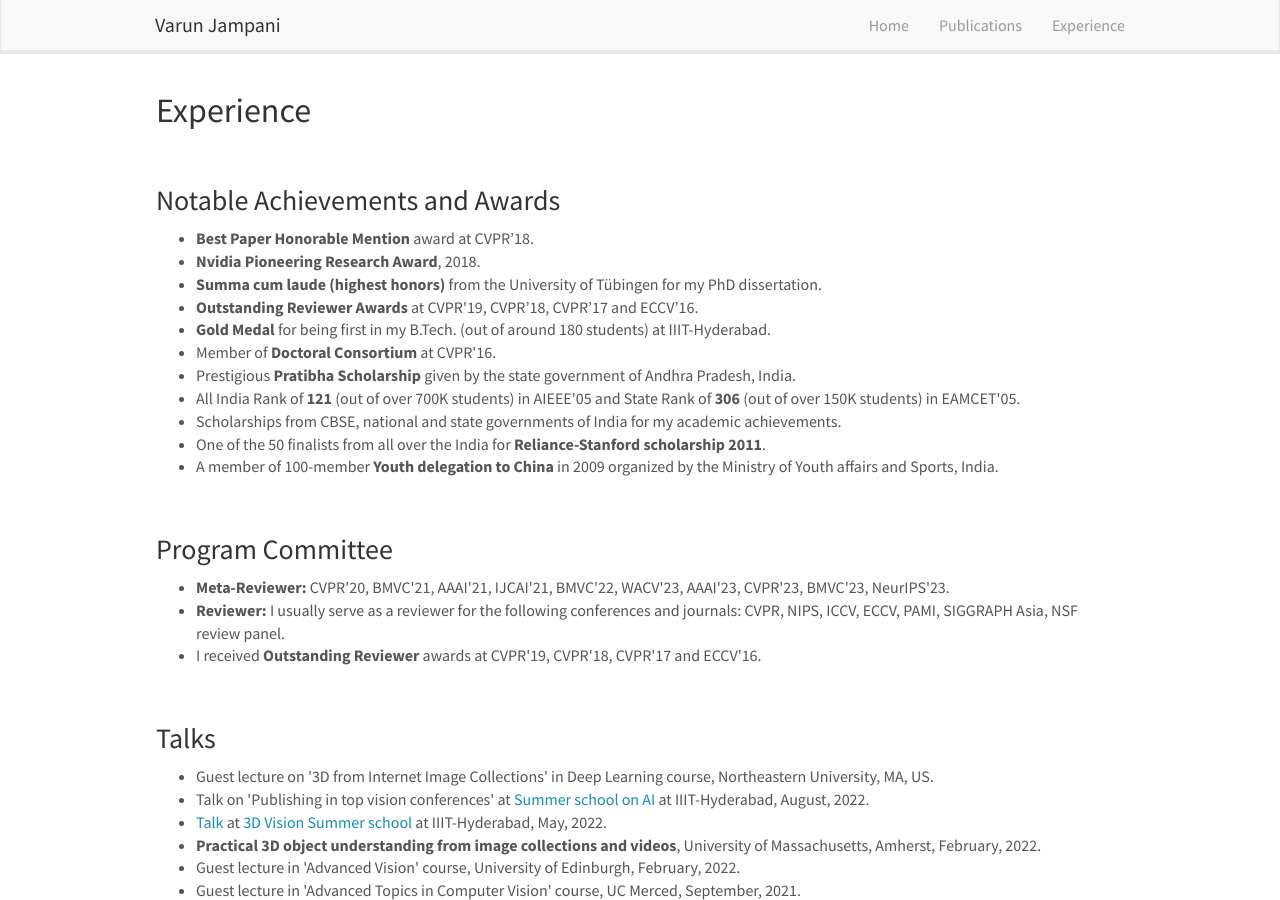
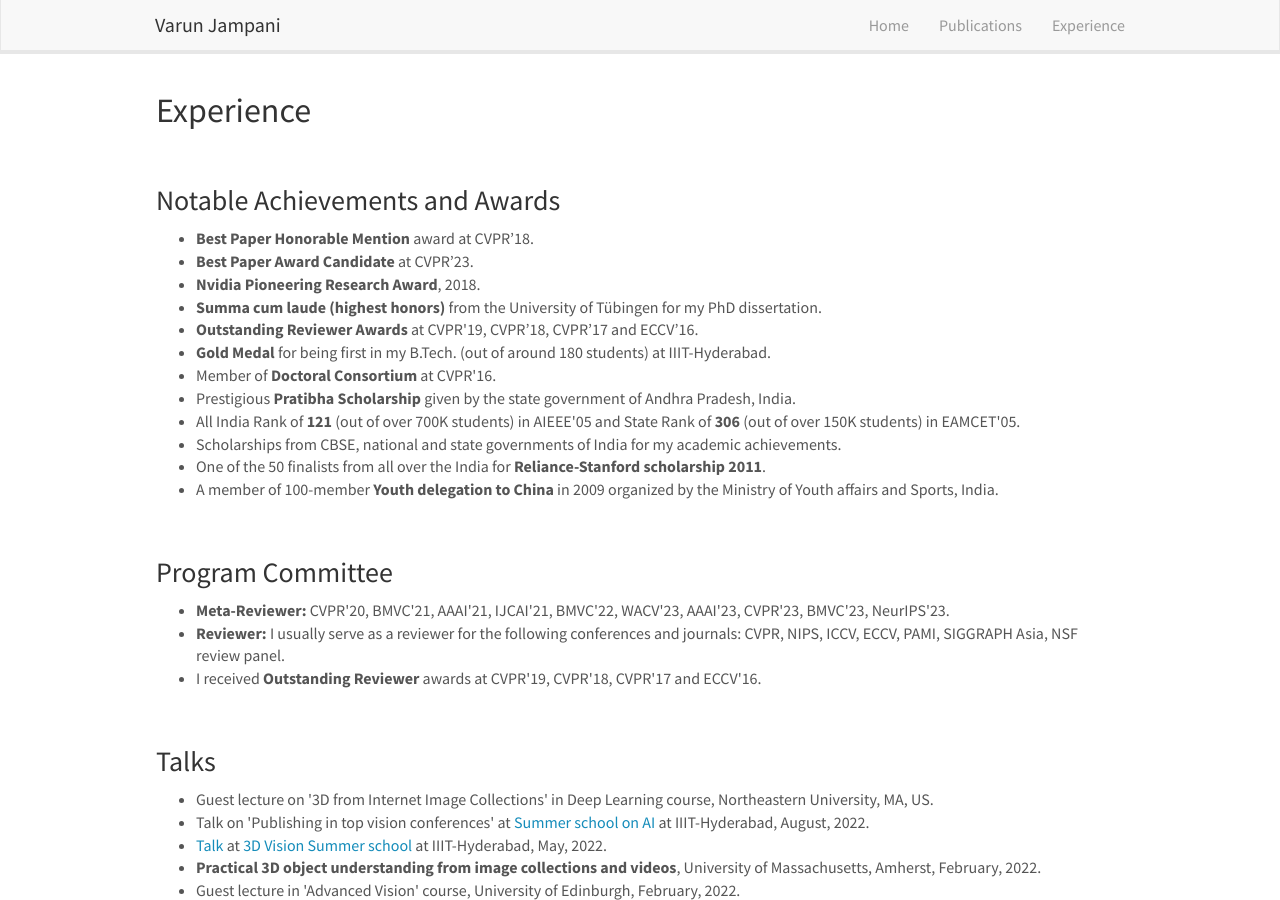
Before and after one commit to varunjampani/varunjampani.github.io, a Jekyll site: the page built from _pages/experience.md, in a window 1280 px wide and 900 px high. Built offline with Jekyll 4.4.1, drawn with Linux system fonts in a browser that asks for light colours; nearby versions of some CDN libraries.

Commit message:
Update experience.md

```diff
--- a/_pages/experience.md
+++ b/_pages/experience.md
@@ -14,6 +14,7 @@ permalink: /experience
 
 <ul>
 <li><strong>Best Paper Honorable Mention</strong> award at CVPR’18.</li>
+<li><strong>Best Paper Award Candidate</strong> at CVPR’23.</li>
 <li><strong>Nvidia Pioneering Research Award</strong>, 2018.</li>
 <li><strong>Summa cum laude (highest honors)</strong> from the University of Tübingen for my PhD dissertation.</li>
 <li><strong>Outstanding Reviewer Awards</strong> at CVPR'19, CVPR’18, CVPR’17 and ECCV’16.</li>
```
